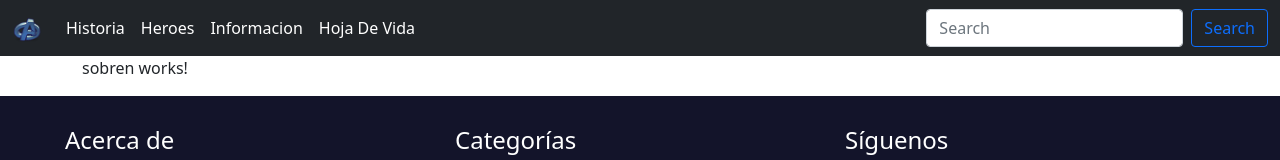
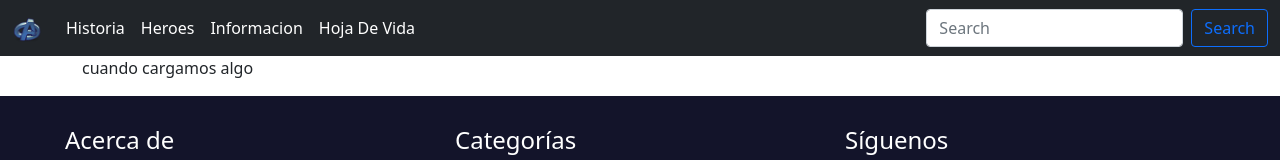
Before and after one commit to Jcabr3ra1/Heroes, an Angular app: page /sobre in a window 1280 px wide. Shown: the top 160 px of the page. Built offline with nearby package versions, Linux system fonts and the light colour scheme.

Commit message:
Update sobren.component.html
hago cambio de html

```diff
--- a/src/app/components/utilidades/sobren/sobren.component.html
+++ b/src/app/components/utilidades/sobren/sobren.component.html
@@ -1 +1 @@
-<p>sobren works!</p>
+<p>cuando cargamos algo</p>
```
